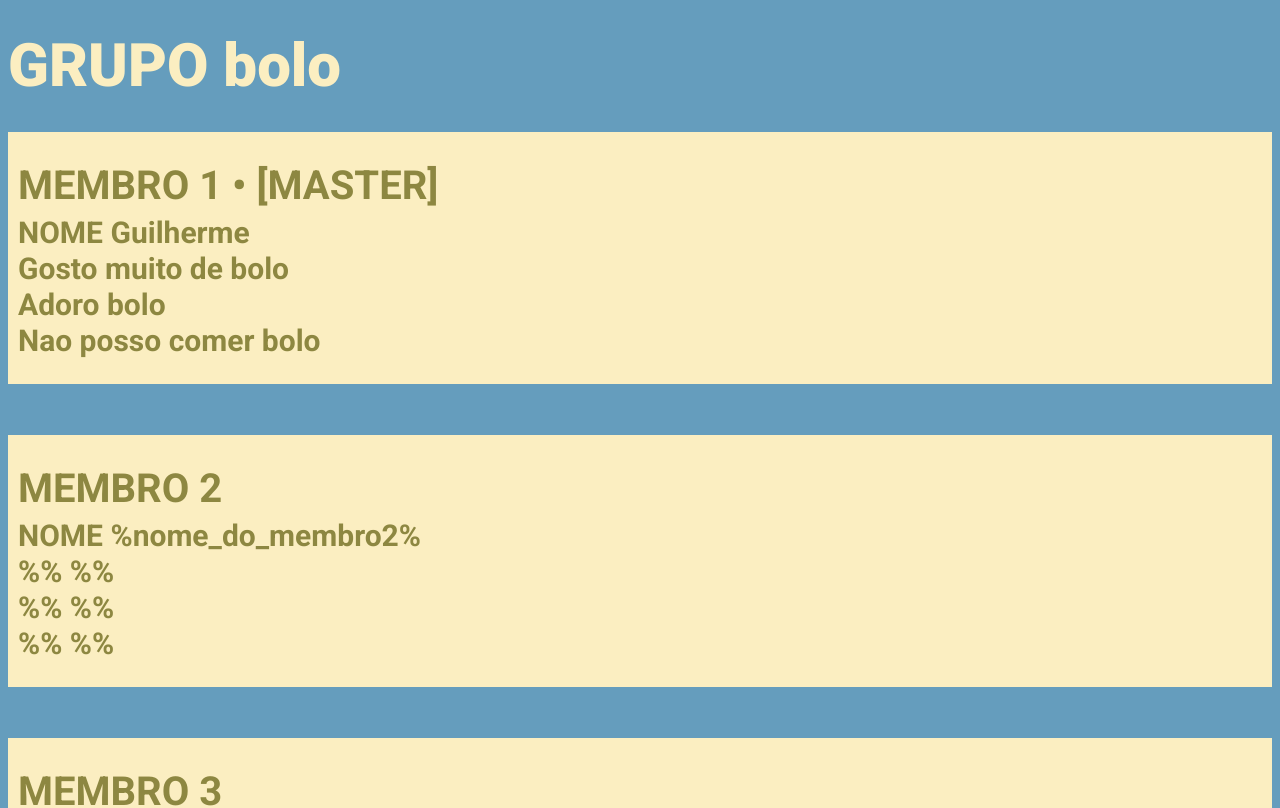
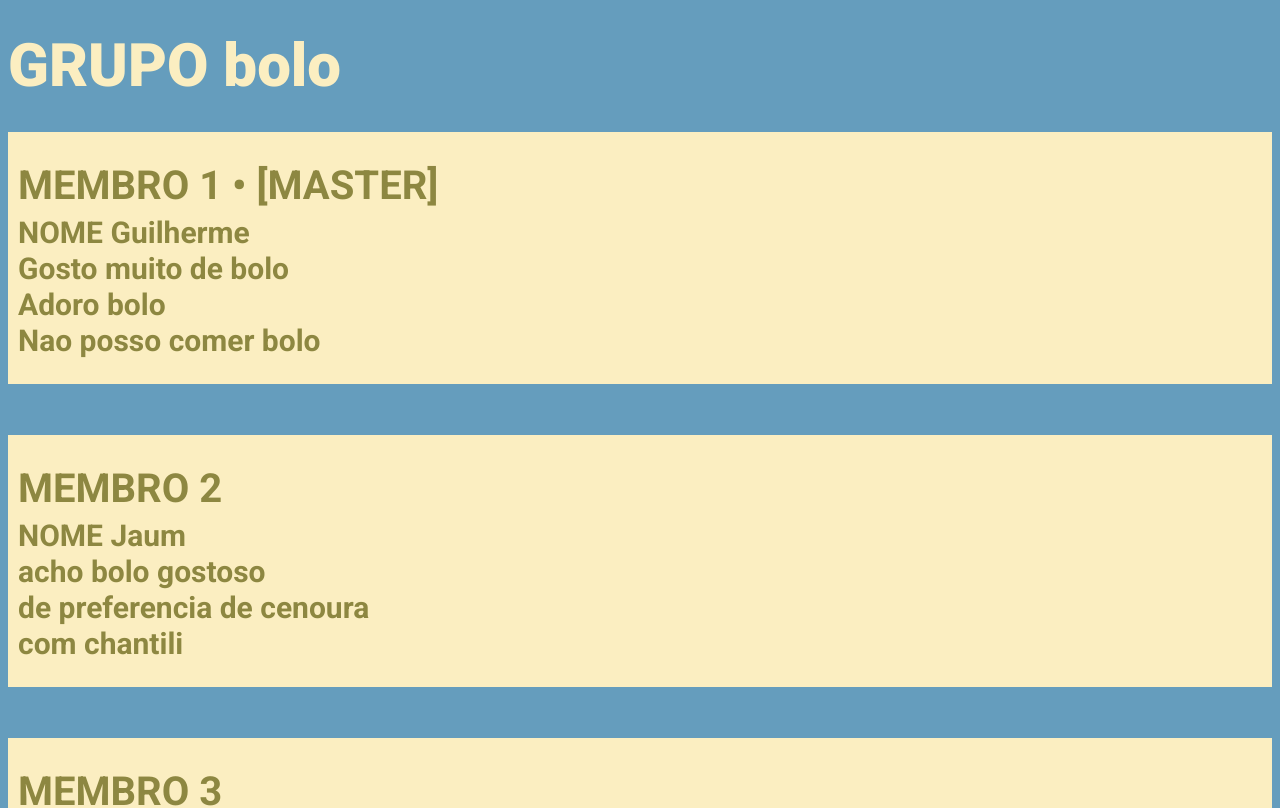
Before and after one commit to gitgui0/bolo-grupo3, a plain HTML site: page index.html in a window 1280 px wide. Shown: the top 808 px of the page. Drawn offline with Linux system fonts and the light colour scheme; a web font is replaced by a local one.

Commit message:
Update index.html

```diff
--- a/index.html
+++ b/index.html
@@ -20,10 +20,10 @@
     <p>&nbsp;</p>
     <div style="padding:10px;background-color:#fbeec1;">
         <p style="font-size:40px;line-height:0.2;font-weight:600;color:#8d8741;">MEMBRO 2</p>
-        <p style="font-size:30px;line-height:0.2;font-weight:600;color:#8d8741">NOME <span>%nome_do_membro2%</span></p>
-        <p style="font-size:30px;line-height:0.2;font-weight:600;color:#8d8741">%% <span>%%</span></p>
-        <p style="font-size:30px;line-height:0.2;font-weight:600;color:#8d8741">%% <span>%%</span></p>
-        <p style="font-size:30px;line-height:0.2;font-weight:600;color:#8d8741">%% <span>%%</span></p>
+        <p style="font-size:30px;line-height:0.2;font-weight:600;color:#8d8741">NOME <span>Jaum</span></p>
+        <p style="font-size:30px;line-height:0.2;font-weight:600;color:#8d8741"><span>acho bolo gostoso</span></p>
+        <p style="font-size:30px;line-height:0.2;font-weight:600;color:#8d8741"><span>de preferencia de cenoura</span></p>
+        <p style="font-size:30px;line-height:0.2;font-weight:600;color:#8d8741"><span>com chantili</span></p>
     </div>
     <p>&nbsp;</p>
     <div style="padding:10px;background-color:#fbeec1;">
```
